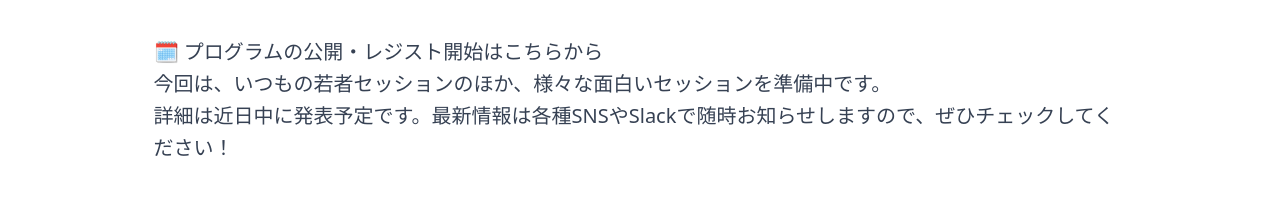
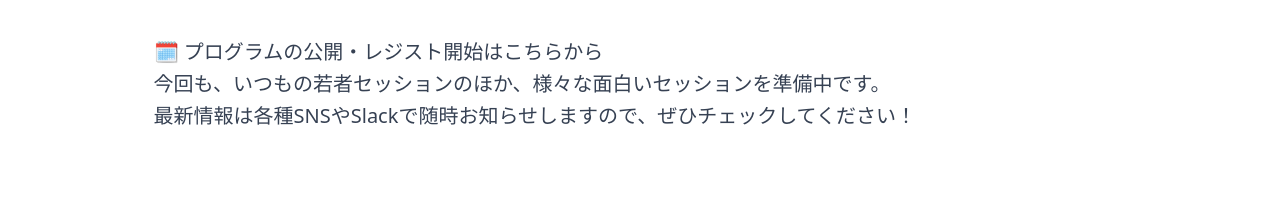
Before and after one commit to naniwanog/naniwanog-web, a Next.js app: page /upcoming in a window 1280 px wide. Shown: the part 392-606 px from the top of the page. Built offline with nearby package versions, Linux system fonts and the light colour scheme.

Commit message:
Update page.tsx

```diff
--- a/src/app/upcoming/page.tsx
+++ b/src/app/upcoming/page.tsx
@@ -25,8 +25,8 @@ export default function Page() {
             <p>📅 開催日時: 2025年8月29日（金）12:00 開場予定</p>
             <br />
             <p>🗓 プログラムの公開・レジスト開始は<a href="https://peatix.com/event/4470817/" target="_blank">こちら</a>から</p>
-            <p>今回は、いつもの若者セッションのほか、様々な面白いセッションを準備中です。</p>
-            <p>詳細は近日中に発表予定です。最新情報は各種SNSやSlackで随時お知らせしますので、ぜひチェックしてください！</p>
+            <p>今回も、いつもの若者セッションのほか、様々な面白いセッションを準備中です。</p>
+            <p>最新情報は各種SNSやSlackで随時お知らせしますので、ぜひチェックしてください！</p>
         </>
     )
 
```
